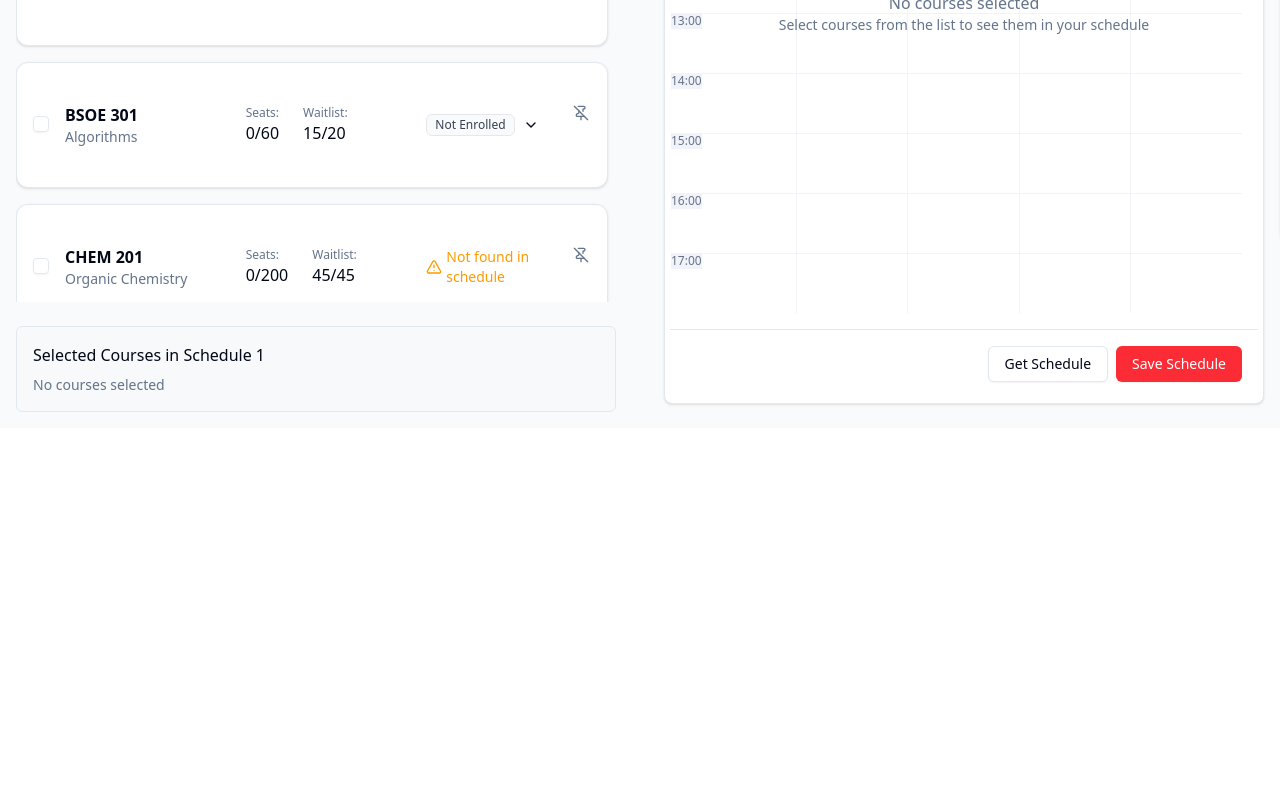
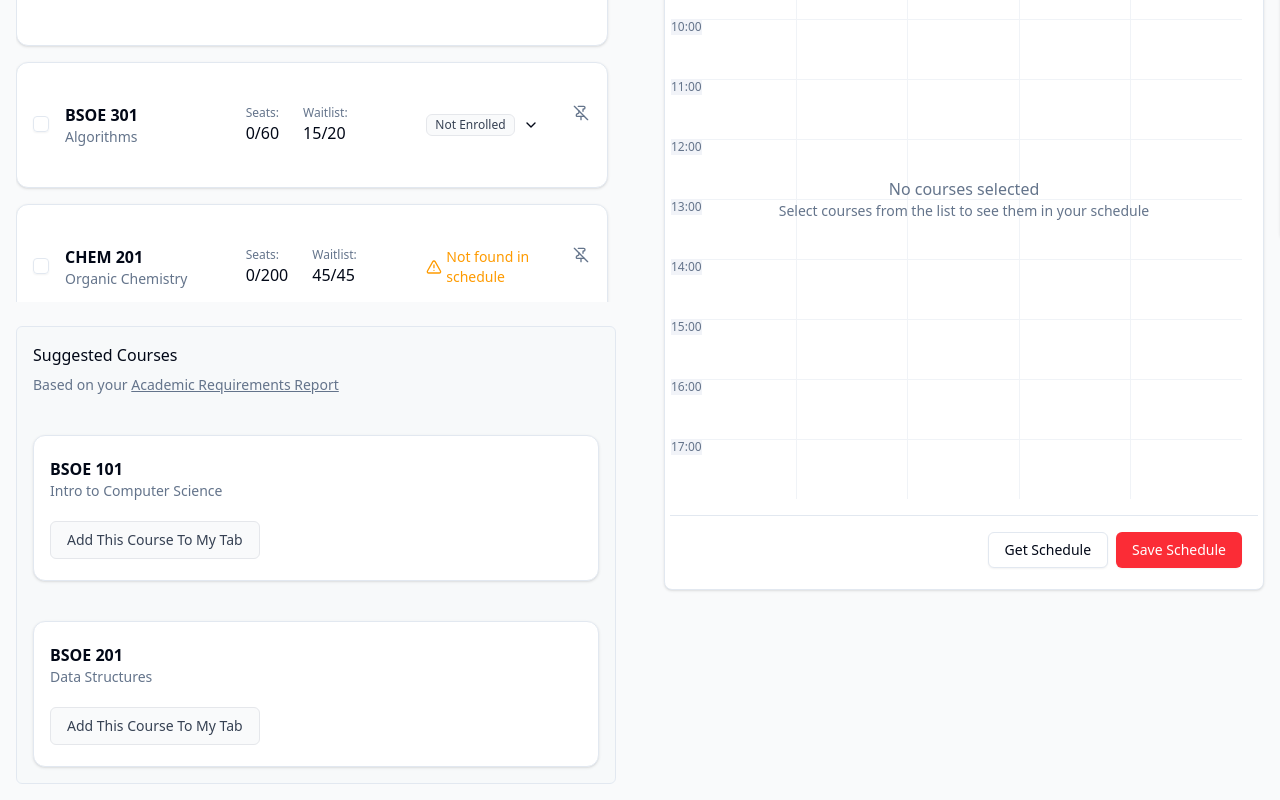
Before and after one commit to enibalo/ScheduleBuilder, a Next.js app: page /schedule in a window 1280 px wide. Shown: the part 543-1343 px from the top of the page. Before the commit the page ends 971 px from the top, so only its background shows below. Built offline with nearby package versions, Linux system fonts and the light colour scheme.

Commit message:
create suggested courses section

```diff
--- /dev/null
+++ b/src/app/schedule/SuggestCourses.jsx
@@ -0,0 +1,59 @@
+"use client";
+
+import { useState } from "react";
+import {
+  Search,
+  Filter,
+  AlertTriangle,
+  Check,
+  Pin,
+  PinOff,
+  ChevronDown,
+  UserPlus,
+  UserMinus,
+  Clock,
+  Info,
+  Calendar,
+  Copy,
+  Trash2,
+} from "lucide-react";
+
+import { Button } from "@/components/ui/button";
+import { Card, CardContent } from "@/components/ui/card";
+import { Badge } from "@/components/ui/badge";
+
+export default function SuggestedCourses({ onClick }) {
+  const courses = [
+    { code: "BSOE 101", title: "Intro to Computer Science" },
+    {
+      code: "BSOE 201",
+      title: "Data Structures",
+    },
+  ];
+  return (
+    <div className="mt-6 p-4 border rounded-md bg-muted/20">
+      <h3 className="font-medium mb-2">Suggested Courses</h3>
+      <p className="text-sm text-muted-foreground">
+        Based on your{" "}
+        <a className="underline" href="https://example.com/">
+          Academic Requirements Report
+        </a>
+      </p>
+      <div className="pt-10 flex flex-col gap-10">
+        {courses.map((course) => {
+          return (
+            <Card style={{padding: "5px 0px"}}>
+              <div className="text-left p-4" value={course.code} onClick={(e) => onclick(e.target.value)}>
+                <div className="pb-5">
+                <h3 className="font-bold">{course.code}</h3>
+                <p className="text-sm text-muted-foreground">{course.title}</p>
+                </div>
+                <Button variant="ghost" className="text-s h-auto bg-gray-50 text-gray-700 border-gray-200 rounded-md border ">Add This Course To My Tab</Button>
+              </div>
+            </Card>
+          );
+        })}
+      </div>
+    </div>
+  );
+}
--- a/src/app/schedule/page.jsx
+++ b/src/app/schedule/page.jsx
@@ -49,6 +49,7 @@ import { Tooltip, TooltipContent, TooltipProvider, TooltipTrigger } from "@/comp
 
 import { useRouter } from "next/navigation";
 import SearchBar from "./SearchBar"
+import SuggestedCourses from "./SuggestCourses"
 
 
 export default function CourseSearch() {
@@ -970,14 +971,7 @@ export default function CourseSearch() {
               )}
             </div>
 
-            <div className="mt-6 p-4 border rounded-md bg-muted/20">
-              <h3 className="font-medium mb-2">Selected Courses in Schedule {activeSchedule}</h3>
-              <p className="text-sm text-muted-foreground">
-                {selectedCourses.length > 0
-                  ? `${selectedCourses.length} course${selectedCourses.length > 1 ? "s" : ""} selected`
-                  : "No courses selected"}
-              </p>
-            </div>
+            <SuggestedCourses onClick={(item)=>console.log(item)}></SuggestedCourses>
           </div>
 
           {/* Schedule Preview Section */}
```
